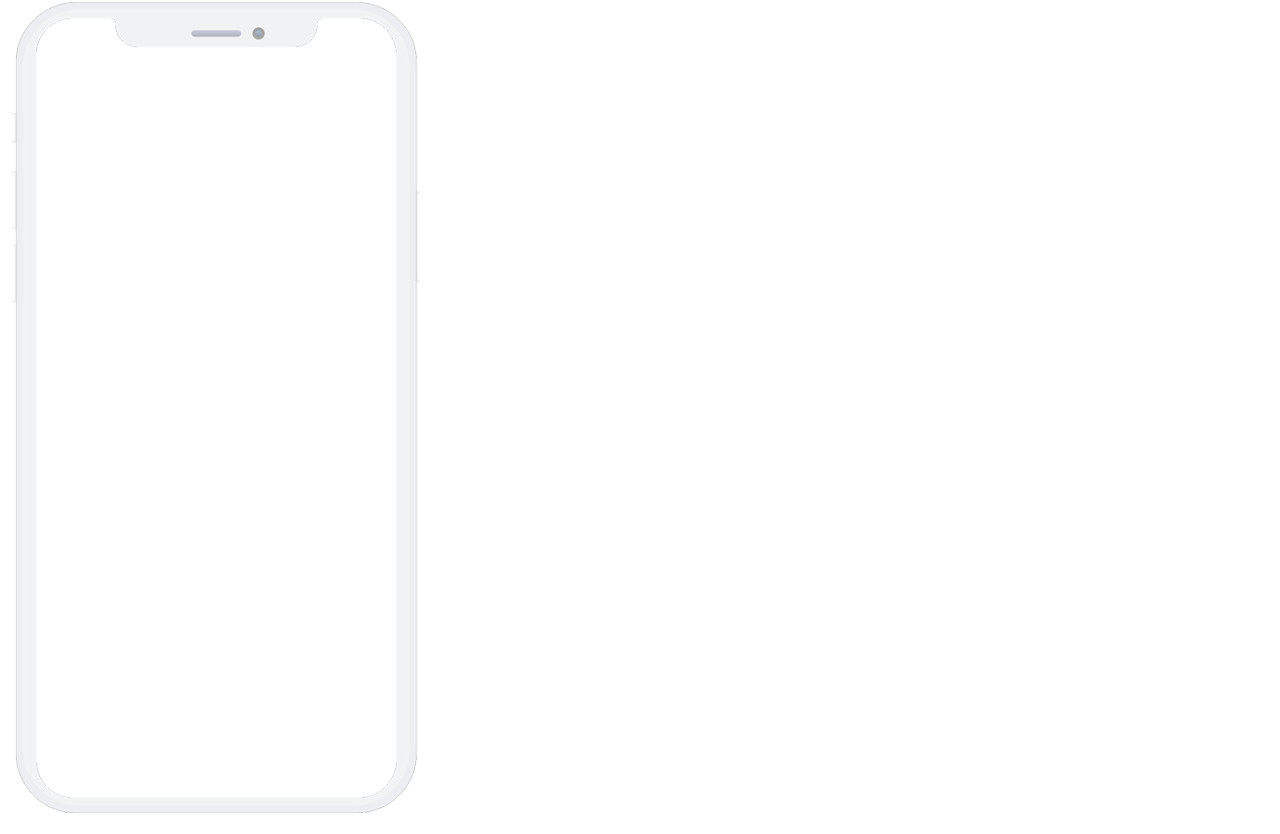
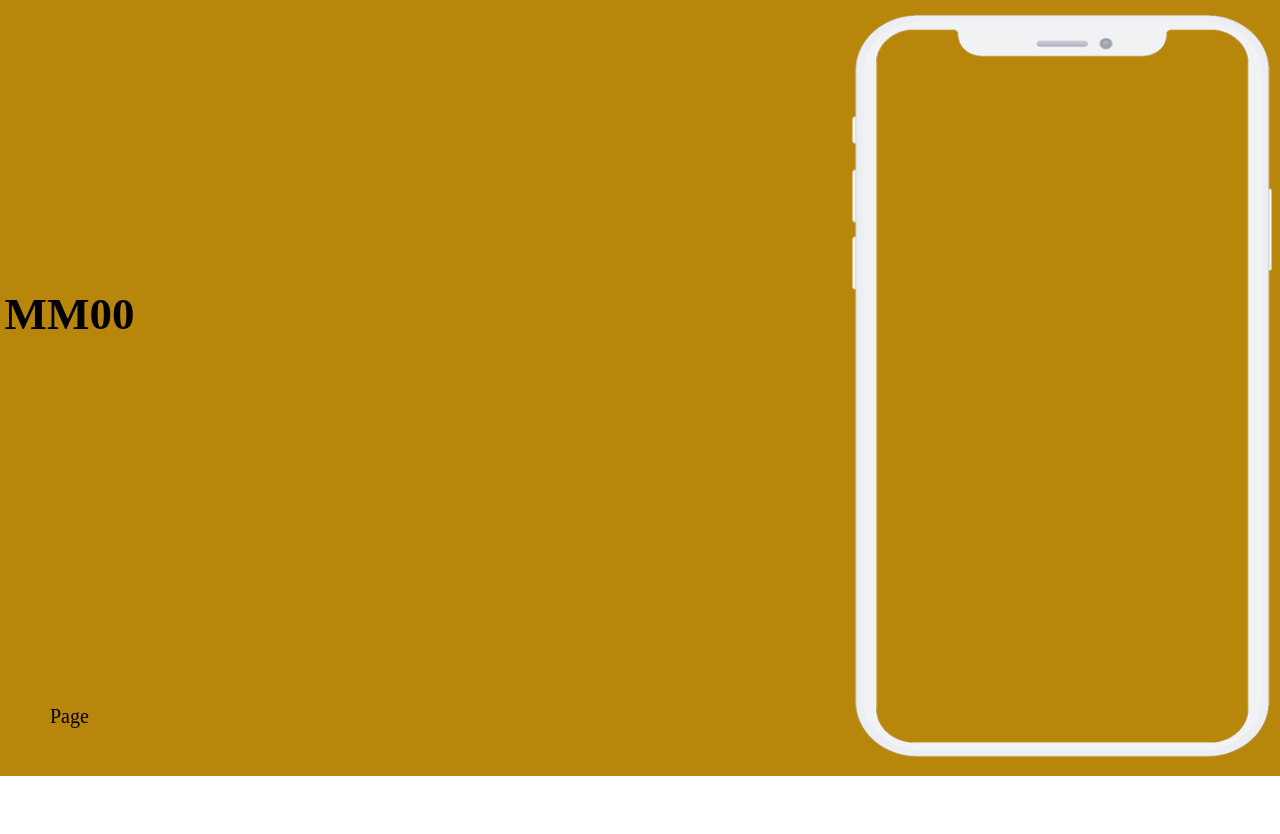
Before and after one commit to costar011/React-MockupTest-YR, a React (Create React App) app: page /#/ in a window 1280 px wide. Shown: the part 860-1694 px from the top of the page. After the commit the page ends 1636 px from the top, so only its background shows below. Built offline with nearby package versions, Linux system fonts and the light colour scheme.

Commit message:
MM00 css

```diff
--- a/src/components/Screens/MM00.js
+++ b/src/components/Screens/MM00.js
@@ -5,16 +5,13 @@ class MM00 extends React.Component {
   render() {
     return (
       <div className="MM00 screen">
-        <div className="MM00__main">
-          <div className="MM00__txt">
-            <div className="MM00__txt1"></div>
-            <div className="MM00__txt2">MM00 Page</div>
-          </div>
+        <div className="MM00__txt">
+          <div className="MM00__txt1">MM00</div>
+          <div className="MM00__txt2">Page</div>
+        </div>
 
-          <div className="MM00__mockup">
-            <img src={mockup} />
-            <div className="mockup__img"></div>
-          </div>
+        <div className="MM00__mockup">
+          <img src={mockup} />
         </div>
       </div>
     );
--- /dev/null
+++ b/src/style/MM00.css
@@ -0,0 +1,42 @@
+.MM00 {
+  background-color: none;
+  display: flex;
+
+  background-color: darkgoldenrod;
+}
+
+.MM00 .MM00__txt {
+  display: flex;
+  flex-direction: column;
+
+  font-size: 20px;
+}
+
+.MM00 .MM00__txt .MM00__txt1 {
+  width: 100%;
+  height: 100%;
+
+  font-size: 45px;
+  font-weight: 600;
+
+  display: flex;
+  flex-direction: column;
+
+  align-items: center;
+  justify-content: center;
+}
+
+.MM00 .MM00__txt .MM00__txt2 {
+  margin: 50px;
+}
+
+.MM00 .MM00__mockup img {
+  width: 450px;
+  height: 770px;
+  background-size: cover;
+  background-repeat: no-repeat;
+
+  margin-left: 700px;
+  margin-top: 30px;
+  border-radius: 40px;
+}
--- a/src/style/styles.css
+++ b/src/style/styles.css
@@ -1,2 +1,3 @@
 @import "./reset.css";
 @import "./hedaer.css";
+@import "./MM00.css";
```
